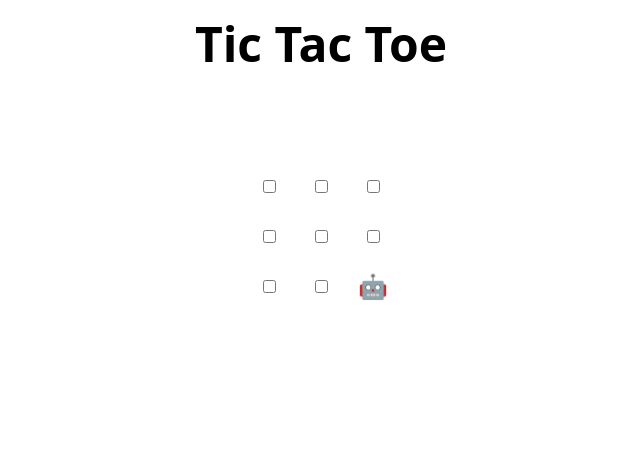
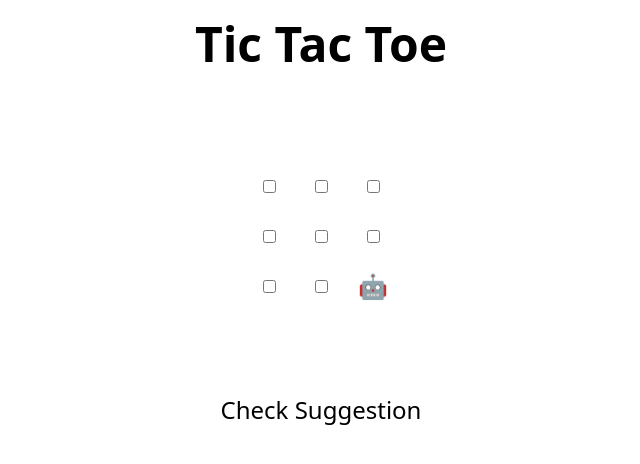
Before and after one commit to Deneth-Kavishka/skills-review-pull-requests, a plain HTML site: page index.html in a window 1280 px wide. Shown: the whole page, without its empty margins (319-959 px from the left). Drawn offline with Linux system fonts and the light colour scheme.

Commit message:
Add suggestion to index.html

```diff
--- a/index.html
+++ b/index.html
@@ -48,7 +48,7 @@
 </table>
 
 <h2 hidden>Game over, refresh to play again 🧑‍💻 🤖!</h2>
-
+Check Suggestion
 <script>
   // Initialization
   const boxes = Array.from(document.querySelectorAll("td"));
```
